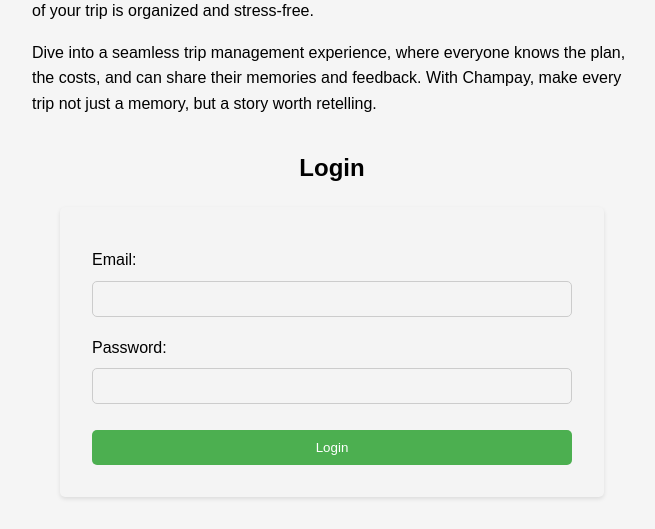
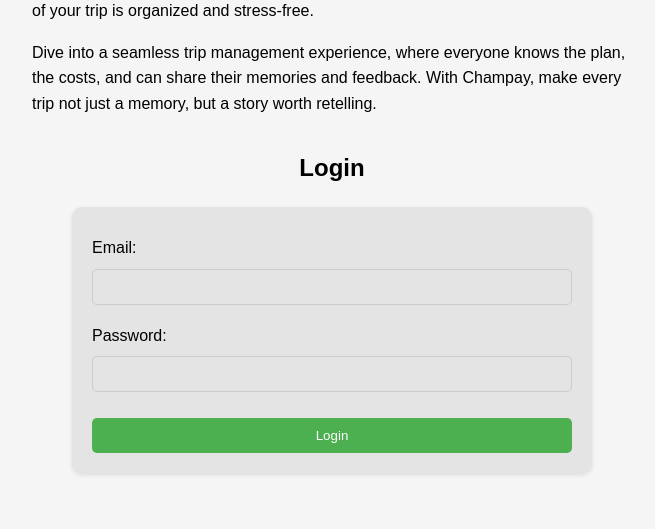
Before and after one commit to ayael01/champay, a Flask app: page / in a window 1280 px wide. Shown: the part 298-827 px from the top of the page, without its empty margins (308-963 px from the left). After the commit the page ends 773 px from the top, so only its background shows below. Run offline with Flask 3, Linux system fonts and the light colour scheme.

Commit message:
Login panel color change

```diff
--- a/static/styles.css
+++ b/static/styles.css
@@ -1055,6 +1055,16 @@ button.rename-button {
 
 
 /* Added specificity to ensure styles are not overridden by external styles */
+#login-form {
+    display: flex;
+    flex-direction: column;
+    background-color: #e4e4e4; /* Darker shade of gray for the login form */
+    padding: 20px;
+    border-radius: 10px;
+    width: 80%;  /* to ensure the form wraps around its content */
+    margin: 0 auto;  /* to center the form */
+}
+
 body #login-form .login-input {
     width: 100%;
     box-sizing: border-box;
@@ -1097,6 +1107,7 @@ input[type="email"], input[type="password"] {
     box-sizing: border-box;
 }
 
+
 @media only screen and (max-width: 600px) {
     main {
         padding: 15px; /* reduced padding for smaller screens */
```
